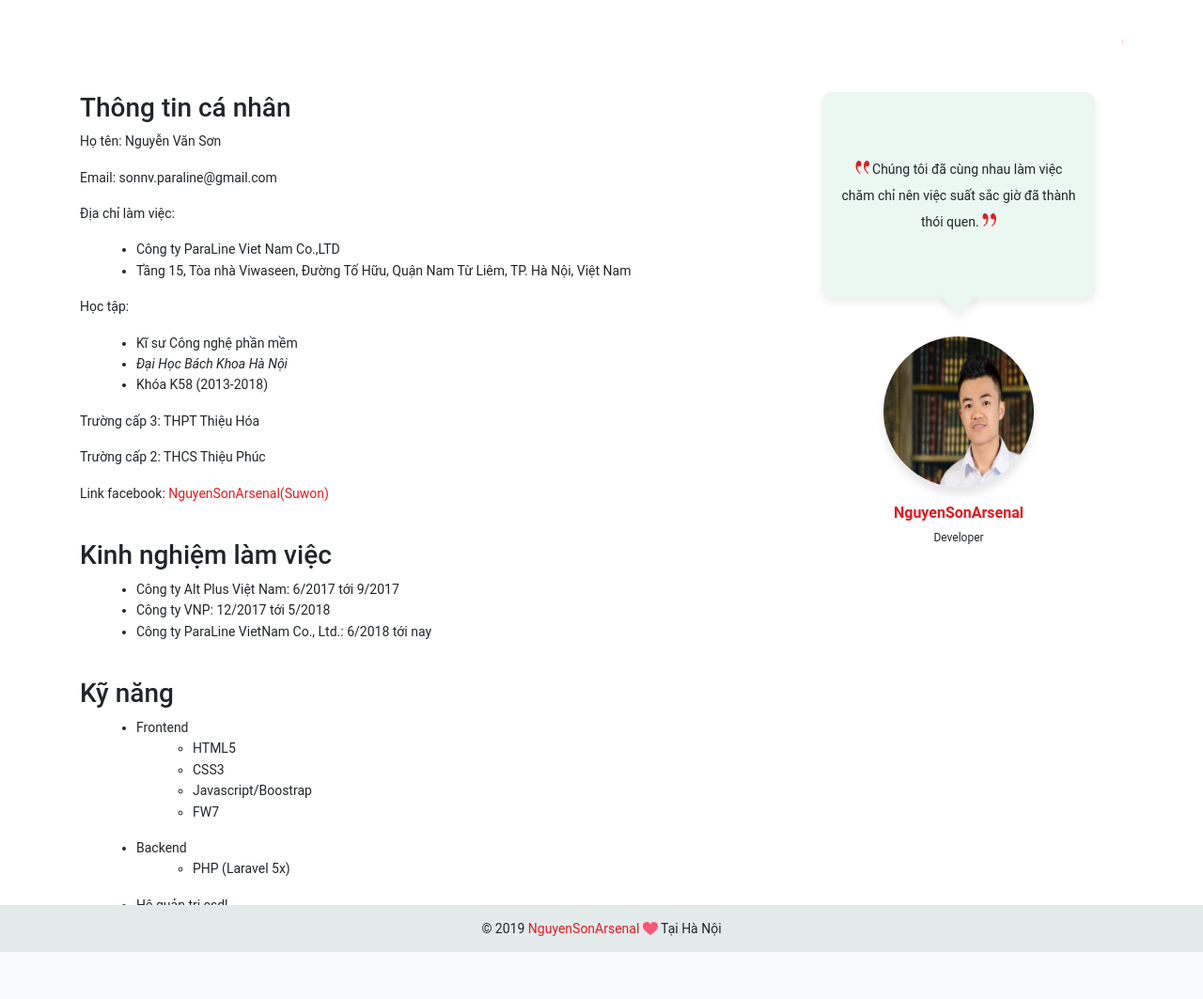
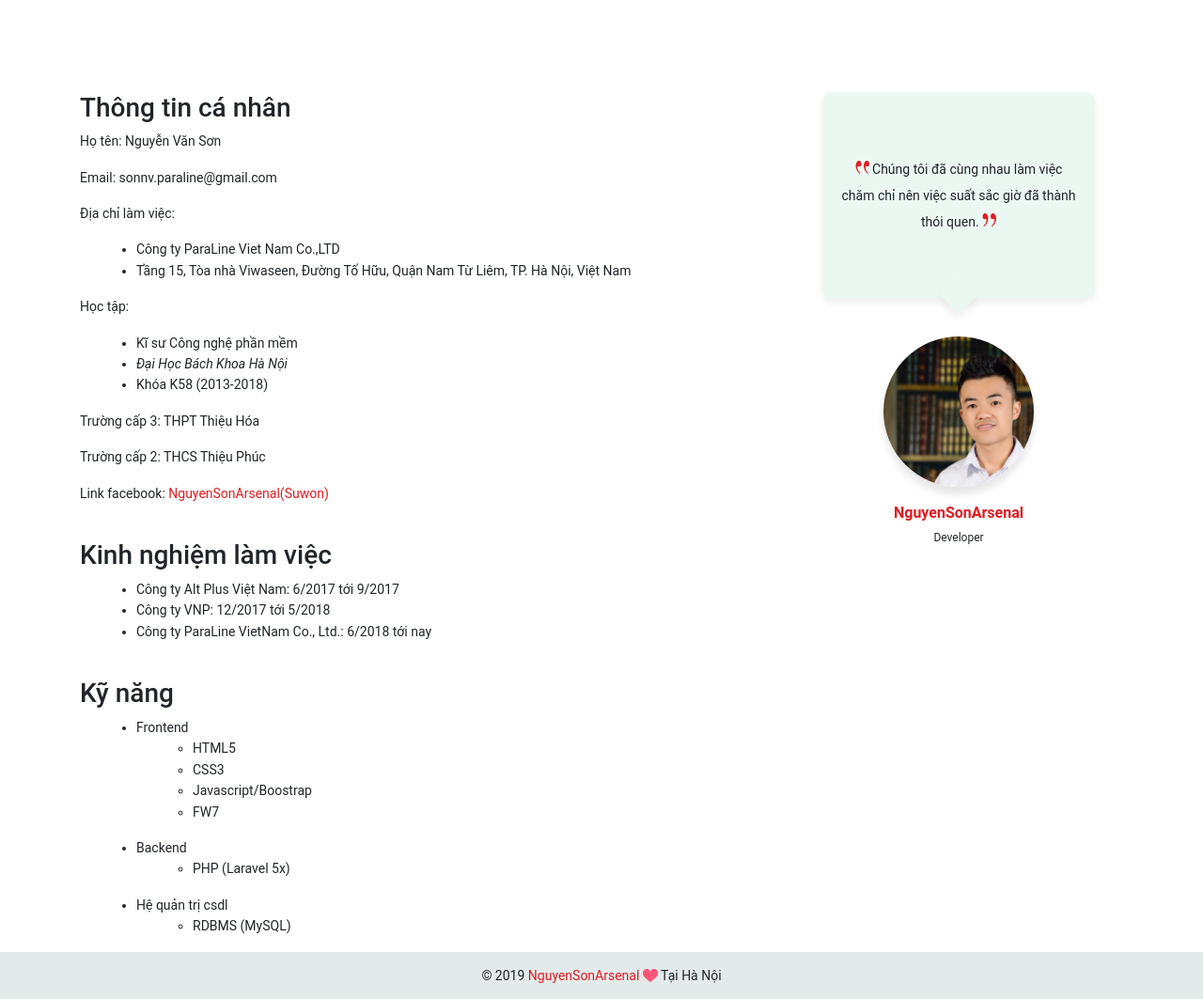
Before and after one commit to NguyenSonArsenal/my_blog, a PHP site: page /profile.php in a window 1280 px wide. Shown: the part 122-1185 px from the top of the page at 94% size. Before the commit the page ends 1135 px from the top, so only its background shows below. Run offline with PHP 8.4, Linux system fonts and the light colour scheme; some libraries are stand-ins or nearby versions.

Commit message:
- fix css footer

```diff
--- a/assets/css/contact.css
+++ b/assets/css/contact.css
@@ -1,5 +1,5 @@
 .contact {
-    padding-bottom: 50px;
+    padding-bottom: 75px;
 }
 
 .contact-map iframe {
--- a/assets/css/profile.css
+++ b/assets/css/profile.css
@@ -1,3 +1,7 @@
+.profile {
+    padding-bottom: 50px;
+}
+
 .message {
     margin-bottom: 50px;
     padding-left: 30px;
@@ -9,6 +13,7 @@
     height: 160px;
     border-radius: 500rem;
     box-shadow: 0px 8px 8px 0px rgba(0, 0, 0, 0.1);
+    object-fit: cover;
 }
 
 .message .description {
```
